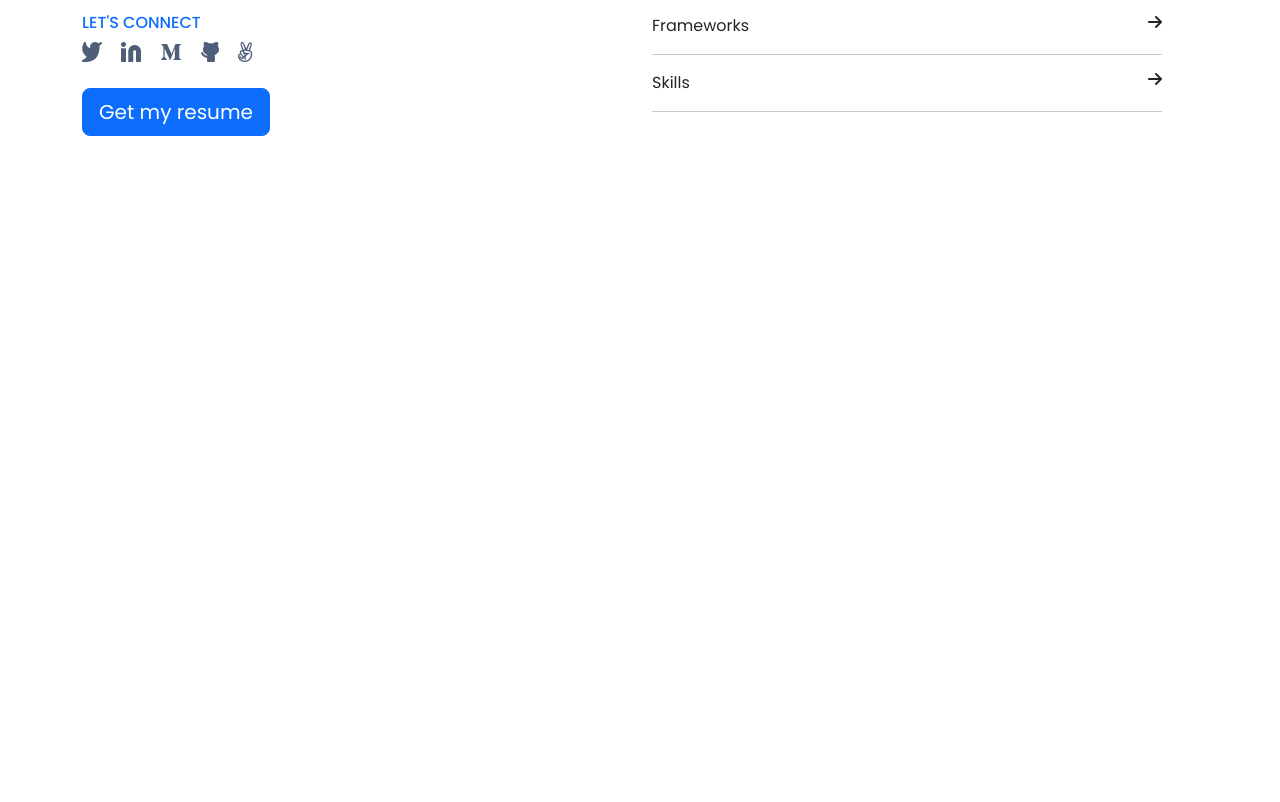
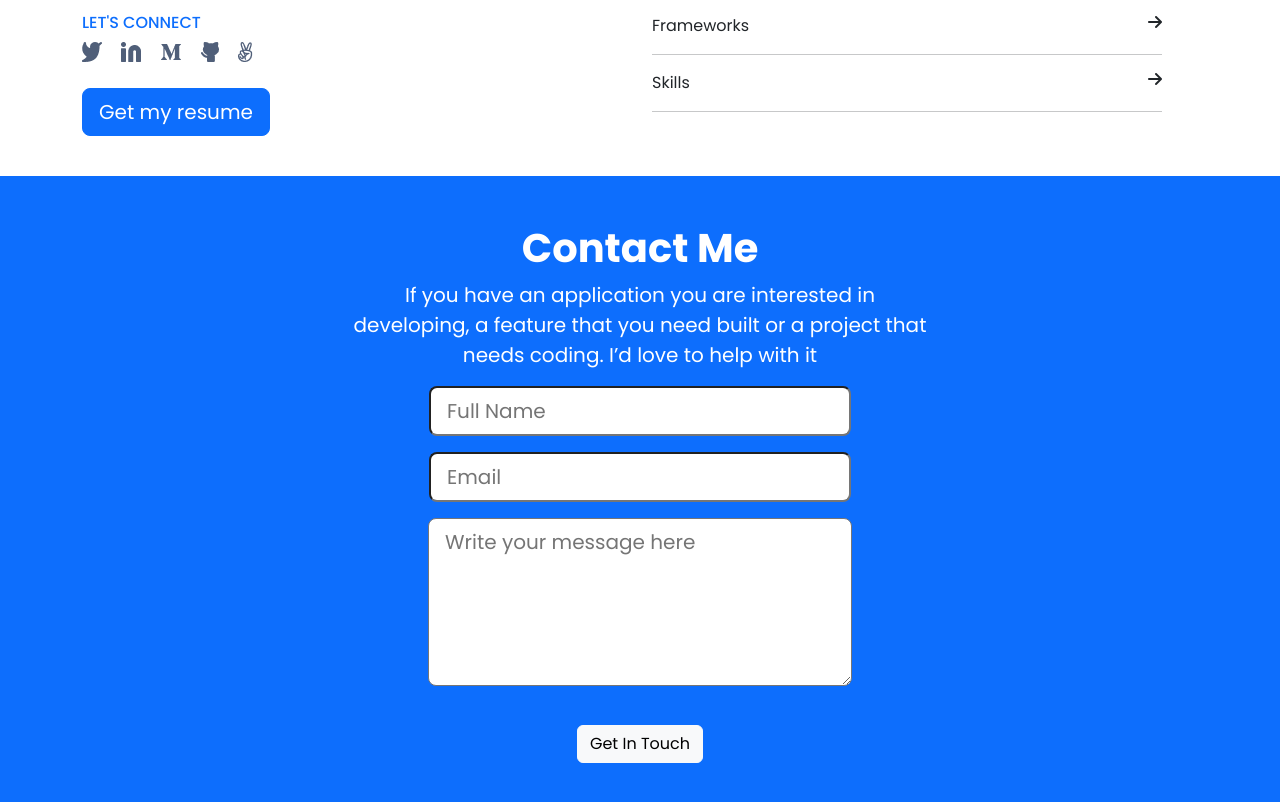
Before and after one commit to Godfrey-Alimony/Portfolio-with-Bootstrap, a website: page index.html in a window 1280 px wide. Shown: the part 3250-4052 px from the top of the page. Before the commit the page ends 3426 px from the top, so only its background shows below. Drawn offline with nearby package versions, Linux system fonts and the light colour scheme.

Commit message:
Add contact section

```diff
--- a/index.html
+++ b/index.html
@@ -291,6 +291,32 @@
       </div>
     </div>
   </section>
+ <!-- footer section -->
+ <div id="contact" class="masthead bg-primary">
+  <div class="text-white text-center">
+    <h3 class="fw-bolder fs-1 pt-5">Contact Me</h3>
+    <p class="fw-lighter fs-5 mt-1 ms-auto me-auto" style="max-width: 36rem;">If you have an application you are
+      interested in
+      developing, a feature that you need built or a project that needs coding. I’d love to help with it</p>
+    <form class="">
+      <div class="mb-3 ">
+        <input type="text" placeholder="Full Name" class="form-control-lg" required>
+      </div>
+      <div class="mb-3">
+        <input type="email" placeholder="Email" class="form-control-lg" required>
+      </div>
+      <div class="mb-3">
+        <textarea placeholder="Write your message here" class="form-control-lg" rows="5" cols="22"
+          required></textarea>
+      </div>
+
+
+
+      <button type="submit" class="btn btn-light mt-3 mb-5">Get In Touch</button>
+    </form>
+
+  </div>
+</div>
 
     <script src="/node_modules/bootstrap/dist/js/bootstrap.bundle.js"></script>
   </body>
```
